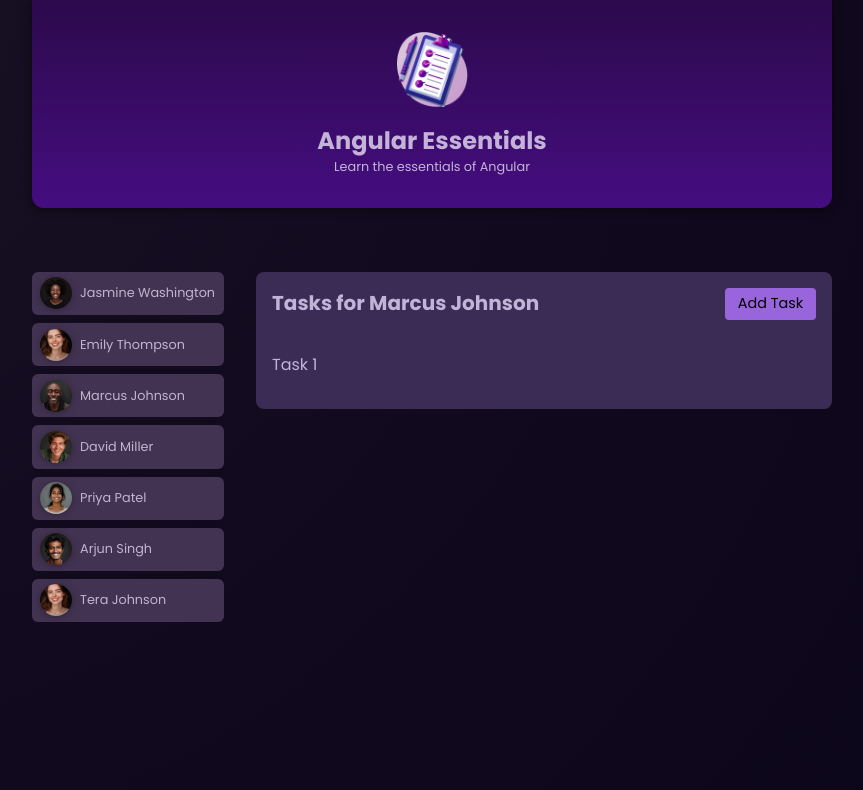
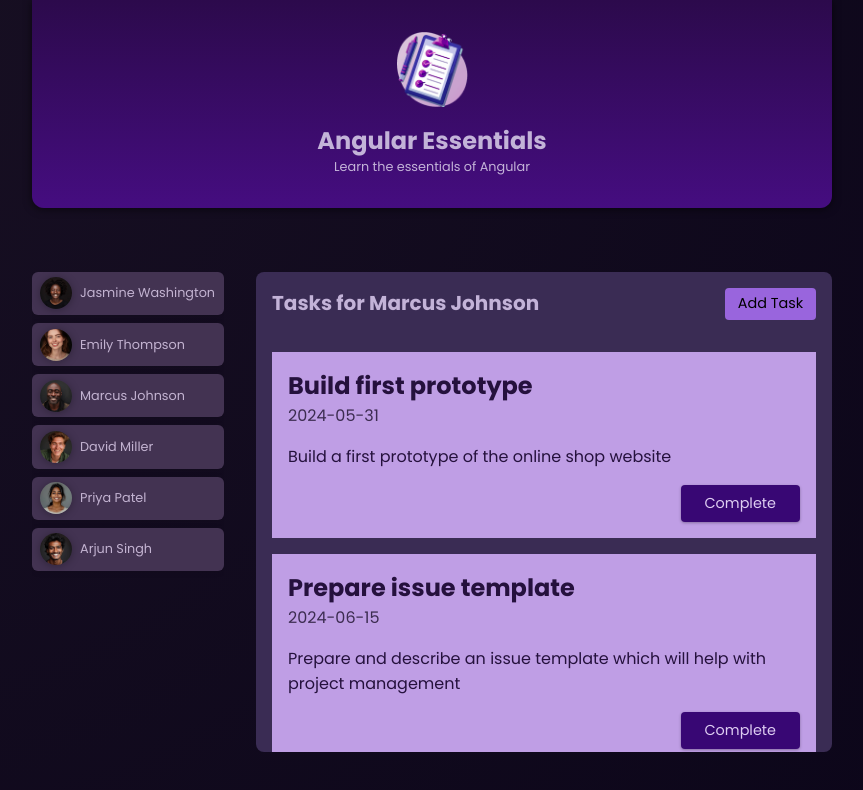
Before and after one commit to ChiragBhoyar14/To_Do_List, an Angular app: page / in a window 1280 px wide. Both pictures are taken after a click on the button "Marcus Johnson". Shown: the top 790 px of the page, without its empty margins (208-1071 px from the left). Built offline with nearby package versions, Linux system fonts and the light colour scheme.

Commit message:
Refactor task components and implement task management functionality

```diff
--- a/src/app/app.component.html
+++ b/src/app/app.component.html
@@ -11,7 +11,7 @@
 
     <div>
         @if(selectedUser){
-            <app-task [name]="selectedUser.name"/>
+            <app-tasks [name]="selectedUser.name" [userId]="selectedUser.id"/>
         }
         @else {
             <p>Please select a user to see their tasks.</p>
--- a/src/app/app.component.ts
+++ b/src/app/app.component.ts
@@ -2,12 +2,12 @@
 import { HeaderComponent } from './header/header.component';
 import { UserComponent } from './user/user.component';
 import { DUMMY_USERS } from './dummy-users';
-import { TaskComponent } from './task/task.component';
+import { TasksComponent } from './tasks/tasks.component';
 
 @Component({
   selector: 'app-root',
   standalone: true,
-  imports: [HeaderComponent, UserComponent, TaskComponent],
+  imports: [HeaderComponent, UserComponent, TasksComponent],
   templateUrl: './app.component.html',
   styleUrl: './app.component.css',
 })
--- /dev/null
+++ b/src/app/dummy-tasks.ts
@@ -0,0 +1,40 @@
+export const dummyTasks = [
+  {
+    id: 't1',
+    userId: 'u1',
+    title: 'Master Angular',
+    summary:
+      'Learn all the basic and advanced features of Angular & how to apply them.',
+    dueDate: '2025-12-31',
+  },
+  {
+    id: 't2',
+    userId: 'u3',
+    title: 'Build first prototype',
+    summary: 'Build a first prototype of the online shop website',
+    dueDate: '2024-05-31',
+  },
+  {
+    id: 't3',
+    userId: 'u3',
+    title: 'Prepare issue template',
+    summary:
+      'Prepare and describe an issue template which will help with project management',
+    dueDate: '2024-06-15',
+  },
+   {
+    id: 't1',
+    userId: 'u6',
+    title: 'Master Angular',
+    summary:
+      'Learn all the basic and advanced features of Angular & how to apply them.',
+    dueDate: '2025-12-31',
+  },
+  {
+    id: 't2',
+    userId: 'u6',
+    title: 'Build first prototype',
+    summary: 'Build a first prototype of the online shop website',
+    dueDate: '2024-05-31',
+  },
+]
--- a/src/app/dummy-users.ts
+++ b/src/app/dummy-users.ts
@@ -29,9 +29,4 @@
     name: 'Arjun Singh',
     avatar: 'user-6.jpg',
   },
-   {
-    id: 'u7',
-    name: 'Tera Johnson',
-    avatar: 'user-2.jpg',
-  },
 ];
--- /dev/null
+++ b/src/app/tasks/task/task.component.css
@@ -0,0 +1,37 @@
+article {
+  padding: 1rem;
+  color: #25113d;
+  background-color: #bf9ee5;
+}
+
+h2 {
+  margin: 0;
+}
+
+time {
+  color: #3c2c50;
+}
+
+.actions {
+  text-align: right;
+  margin: 0;
+}
+
+.actions button {
+  font: inherit;
+  font-size: 0.9rem;
+  cursor: pointer;
+  background-color: #380774;
+  color: #decdf2;
+  border-radius: 4px;
+  padding: 0.5rem 1.5rem;
+  border: none;
+  box-shadow: 0 1px 3px rgba(0, 0, 0, 0.3);
+  transition: all 0.3s ease;
+}
+
+.actions button:hover,
+.actions button:active {
+  background-color: #4a0774;
+  box-shadow: 0 1px 6px rgba(0, 0, 0, 0.3);
+}
--- /dev/null
+++ b/src/app/tasks/task/task.component.html
@@ -0,0 +1,8 @@
+<article>
+    <h2>{{task?.title}}</h2>
+    <time>{{task?.dueDate}}</time>
+    <p>{{task?.summary}}</p>
+    <p class="actions">
+        <button>Complete</button>
+    </p>
+</article>
--- /dev/null
+++ b/src/app/tasks/task/task.component.ts
@@ -0,0 +1,23 @@
+import { Component, Input } from '@angular/core';
+
+interface Task {
+  id:string,
+  userId: string,
+    title: string,
+    summary :string,
+    dueDate:string
+}
+
+
+@Component({
+  selector: 'app-task',
+  standalone: true,
+  imports: [],
+  templateUrl: './task.component.html',
+  styleUrl: './task.component.css'
+})
+export class TaskComponent {
+
+@Input({required:true} ) task! : Task
+
+}
--- a/src/app/task/task.component.html
+++ b/src/app/tasks/tasks.component.html
@@ -6,6 +6,11 @@
             </menu>
       </header>
       <ul>
-          <li>Task 1</li>
+        @for(userTasks of UserTasks; track userTasks.id)
+        {
+          <li>
+            <app-task [task]="userTasks"></app-task>
+          </li>
+        }
       </ul>
 </section>
--- /dev/null
+++ b/src/app/tasks/tasks.component.ts
@@ -0,0 +1,32 @@
+import { Component,Input, EventEmitter } from '@angular/core';
+import { TaskComponent } from './task/task.component';
+import{dummyTasks} from '../dummy-tasks';
+
+interface Task {
+  id:string,
+  userId: string,
+    title: string,
+    summary :string,
+    dueDate:string
+}
+
+@Component({
+  selector: 'app-tasks',
+  standalone: true,
+  imports: [TaskComponent],
+  templateUrl: './tasks.component.html',
+  styleUrl: './tasks.component.css'
+})
+export class TasksComponent {
+
+  @Input({required: true}) name?: string;
+  @Input({required: true}) userId?: string;
+
+  Tasks: Task[] = dummyTasks;
+
+  get UserTasks(){
+
+    return this.Tasks.filter(task => task.userId===this.userId);
+
+  }
+}
```
Also changed, not shown: src/app/task/task.component.ts (deleted, +0 -14 lines), src/app/tasks/tasks.component.css (renamed from src/app/task/task.component.css).
